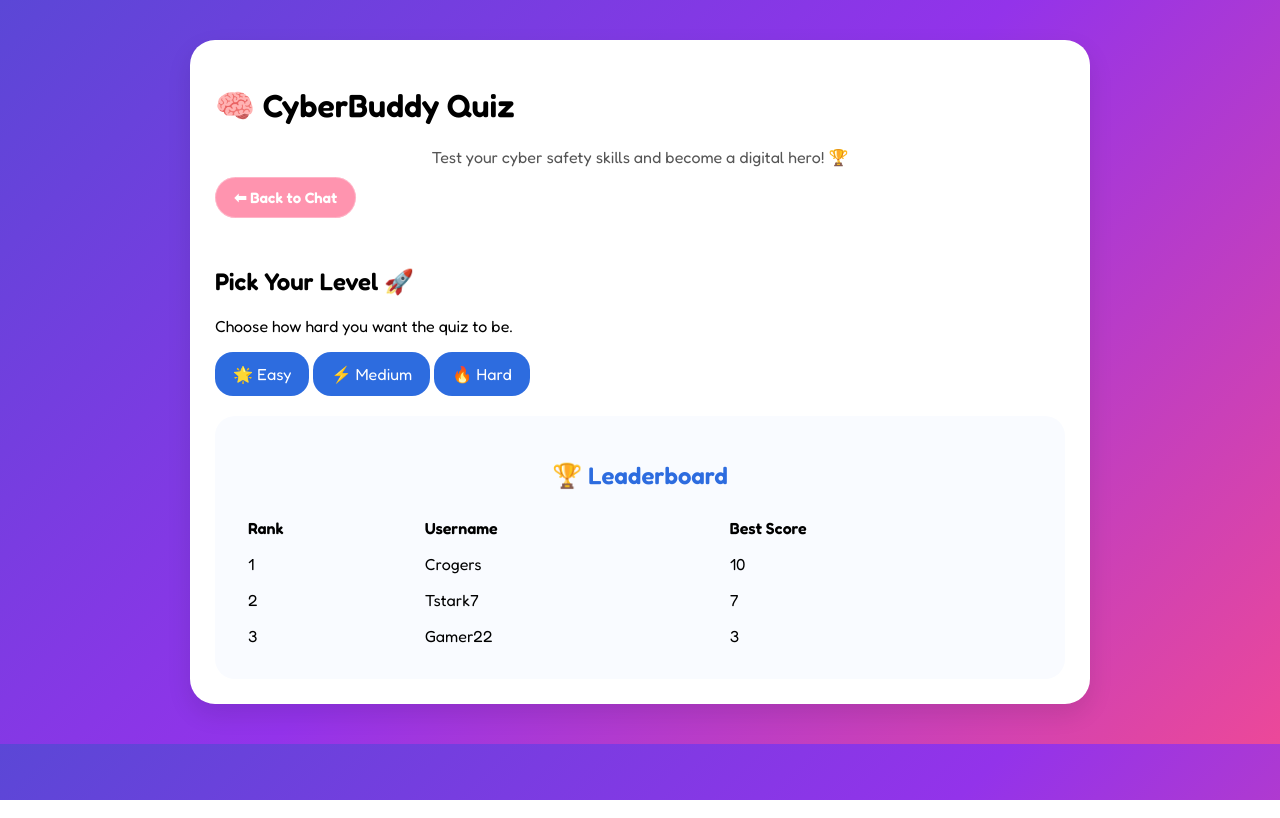
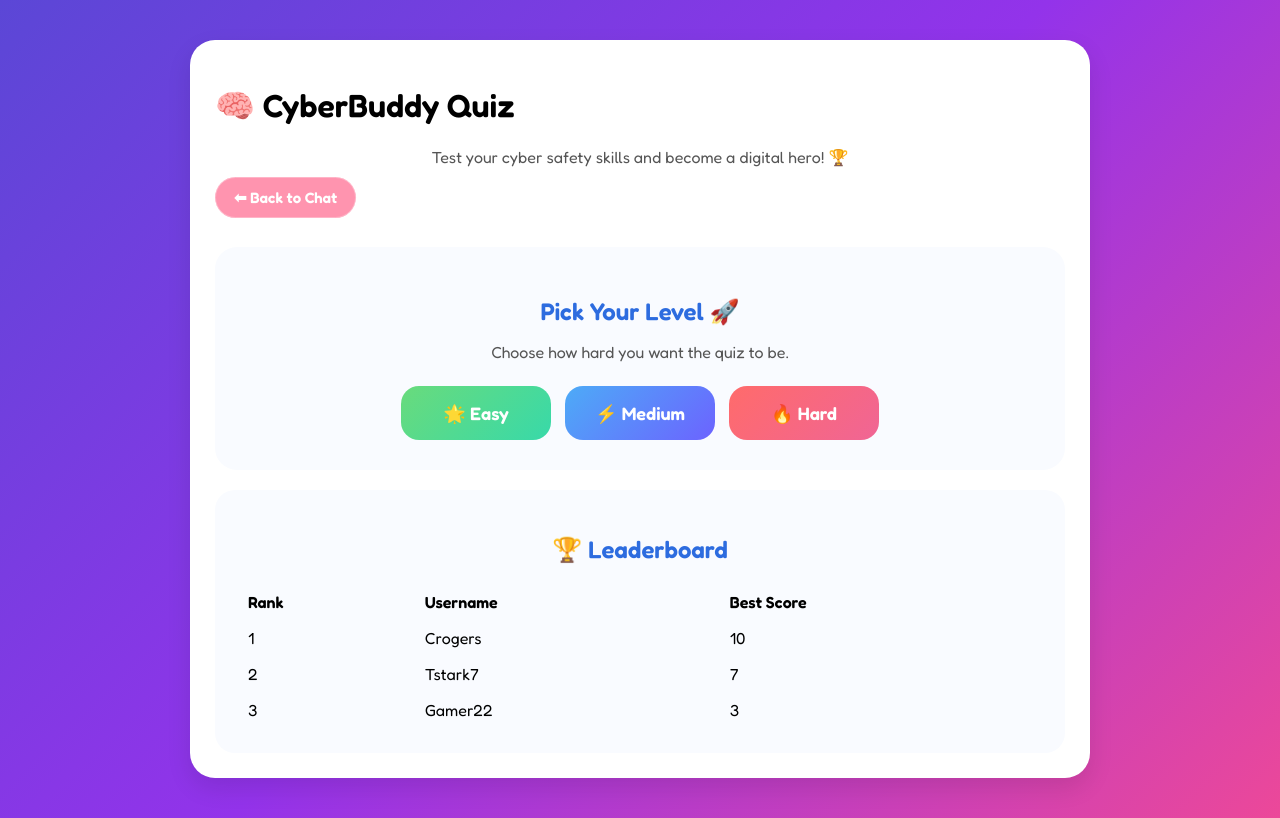
Before and after one commit to solis-k/cyberbuddy-senior-project, a Flask app: page /quiz in a window 1280 px wide. Run offline with Flask 3, Linux system fonts and the light colour scheme; data comes from the database, SQL or seed files in the repository.

Commit message:
Add styles for level selector and buttons

```diff
--- a/static/style.css
+++ b/static/style.css
@@ -773,3 +773,59 @@ button:hover {
     font-size: 14px;
     font-weight: 500;
 }
+
+.level-selector {
+    background: #f9fbff;
+    padding: 30px 24px;
+    border-radius: 22px;
+    text-align: center;
+    margin-bottom: 20px;
+}
+
+.level-selector h2 {
+    color: #2d6cdf;
+    margin-bottom: 10px;
+}
+
+.level-subtitle {
+    color: #555;
+    margin-bottom: 24px;
+}
+
+.level-buttons {
+    display: flex;
+    justify-content: center;
+    gap: 14px;
+    flex-wrap: wrap;
+}
+
+.level-btn {
+    min-width: 150px;
+    padding: 16px 22px;
+    border-radius: 18px;
+    font-size: 18px;
+    font-weight: 700;
+    font-family: 'Fredoka', sans-serif;
+    border: none;
+    cursor: pointer;
+    transition: transform 0.2s ease;
+}
+
+.level-btn:hover {
+    transform: translateY(-3px) scale(1.03);
+}
+
+.level-btn.easy {
+    background: linear-gradient(135deg, #69db7c, #38d9a9);
+    color: white;
+}
+
+.level-btn.medium {
+    background: linear-gradient(135deg, #4dabf7, #6c63ff);
+    color: white;
+}
+
+.level-btn.hard {
+    background: linear-gradient(135deg, #ff6b6b, #f06595);
+    color: white;
+}
```
